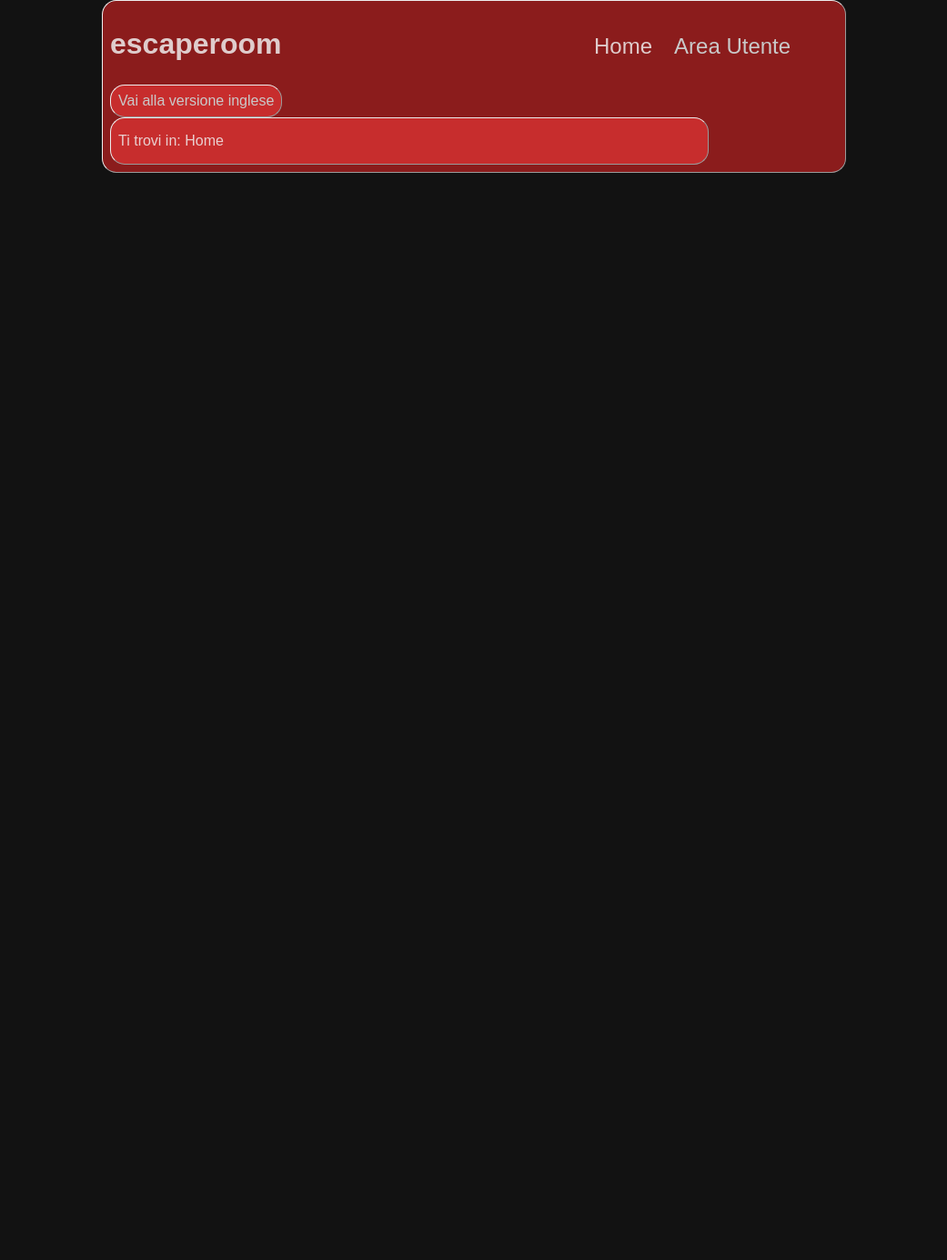
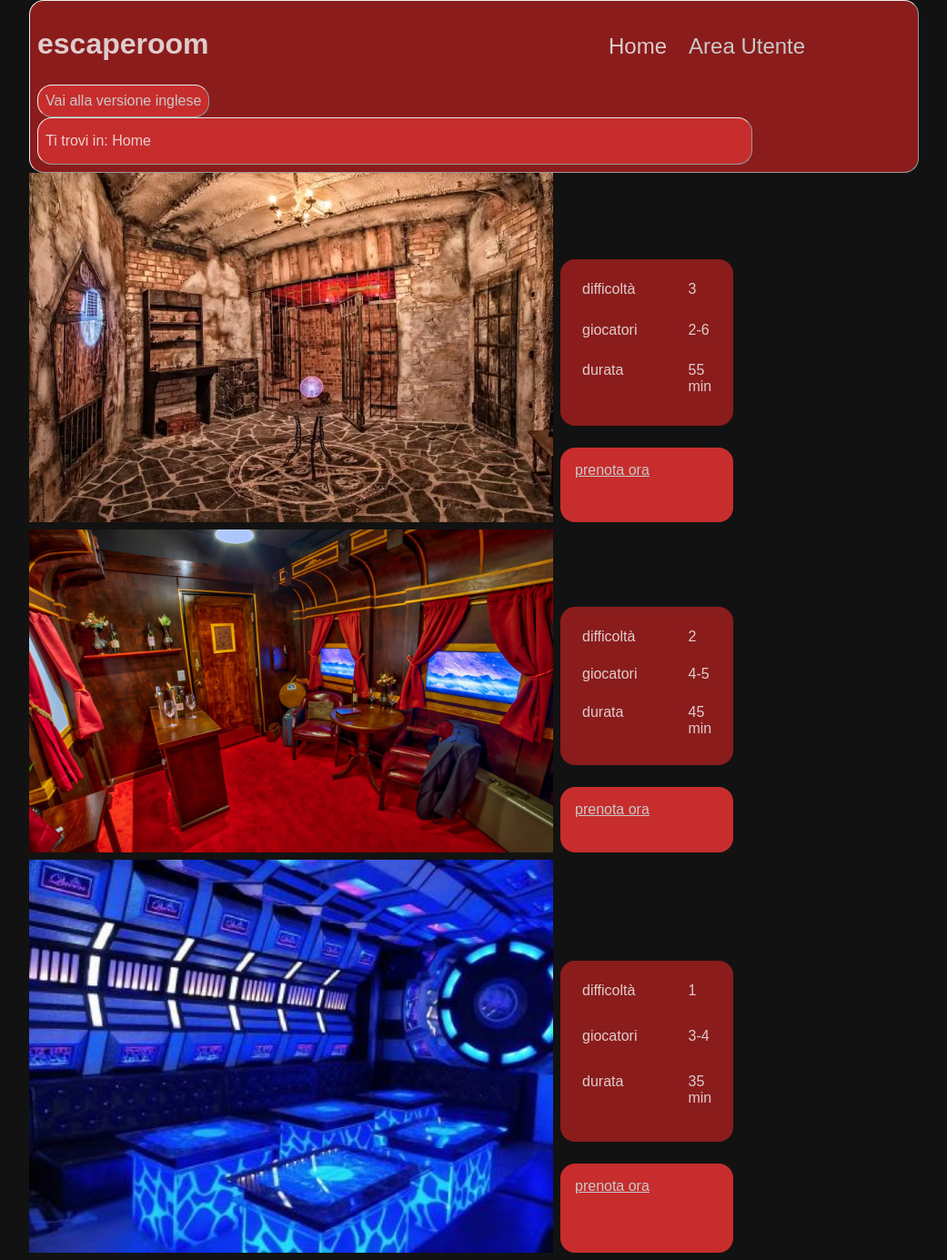
Before and after one commit to AiREdward/Tecnologie_WEB, a PHP site: page / in a window 1280 px wide. Shown: the whole page at 91% size, without its empty margins (128-1169 px from the left). Before the commit the page ends 190 px from the top, so only its background shows below. Run offline with PHP 8.4, Linux system fonts and the light colour scheme.

Commit message:
homepage semicompleta layout necessita di revisione severa

```diff
--- a/css/style.css
+++ b/css/style.css
@@ -111,11 +111,42 @@
     display: flex;
     flex-direction: column;
 }
+
+.home_room{
+    display: flex;
+    flex-direction: column;
+}
+.recap{
+    background-color: var(--theme-color);
+    border-radius: 1rem;
+    padding: 1rem;
+    display: grid;
+    grid-template-columns: auto auto;
+    width: min-content;
+}
+.recap dt{
+    grid-column: 1;
+    padding: 0.5rem;
+}
+.recap dd{
+    grid-column: 2;
+    padding: 0.5rem;
+}
+.prenotazione_rapida{
+    background-color: var(--higligt-color);
+    border-radius: 1rem;
+    padding: 1rem;
+}
+.room_photo{
+    width: 100%;
+}
+.ambientazione{
+}
 @media screen and (min-width:50em){
 
 /*modifiche css per desktop*/
     body{
-        max-width: 50em;
+        max-width: 60em;
         margin:0 auto;
     }
     header{
@@ -149,4 +180,25 @@
         grid-column: 3;*/
     }
     .largeform{display: flex; flex-direction: row;}
+    .home_room{
+        display: grid;
+        grid-template-columns: 60% auto 20%;
+        grid-template-rows: auto auto auto auto;
+        grid-template-areas: "img title   setting"
+                             "img recap   setting"
+                             "img prenota setting";
+        gap: 0.5rem;
+    }
+    .titolostanza{
+        grid-area: title;
+    }
+    .recap{
+        grid-area: recap;
+    }
+    .room_photo{
+        grid-area: img;
+    }
+    .ambientazione{
+        grid-area: setting;
+    }
 }
--- a/index.php
+++ b/index.php
@@ -1,7 +1,7 @@
 <?php
     require_once "utilities/HeadPagina.php";
 	require_once "utilities/HeaderPagina.php";
-    $hometext=GetTesti("home");
+    $roomstext=GetTesti("rooms");
 ?>
 <!DOCTYPE html>
 <html lang="<?php echo $_SESSION["lang"] ?>">
@@ -12,7 +12,40 @@
 
     <?php echo genera_header("home"); ?>
 
-    <div id="content"></div>
-
+    <div id="content">
+        <section id="stanza1" class="home_room">
+            <h2 class="titolostanza"></h2>
+            <dl class="recap">
+                <dt><?php echo $roomstext["difficolta"]?></dt><dd>3</dd>
+                <dt><?php echo $roomstext["partecipanti"]?></dt><dd>2-6</dd>
+                <dt><?php echo $roomstext["durata"]?></dt><dd>55 min</dd>
+            </dl>
+            <img class="room_photo" src="./images/room1.webp" alt="<?php echo $roomstext["room1_img_alt"]?>">
+            <p class="ambientazione"><?php echo $roomstext["room1_ambientazione"]?></p>
+            <a class="prenotazione_rapida" href="prenota.php?room=1"><?php echo $roomstext["pulsante_prenota"]?></a>
+        </section>
+        <section id="stanza2" class="home_room">
+            <h2 class="titolostanza"></h2>
+            <dl class="recap">
+                <dt><?php echo $roomstext["difficolta"]?></dt><dd>2</dd>
+                <dt><?php echo $roomstext["partecipanti"]?></dt><dd>4-5</dd>
+                <dt><?php echo $roomstext["durata"]?></dt><dd>45 min</dd>
+            </dl>
+            <img  class="room_photo" src="./images/room2.webp" alt="<?php echo $roomstext["room2_img_alt"]?>">
+            <p class="ambientazione"><?php echo $roomstext["room2_ambientazione"]?></p>
+            <a class="prenotazione_rapida" href="prenota.php?room=1"><?php echo $roomstext["pulsante_prenota"]?></a>
+        </section>
+        <section id="stanza3" class="home_room">
+            <h2 class="titolostanza"></h2>
+            <dl class="recap">
+                <dt><?php echo $roomstext["difficolta"]?></dt><dd>1</dd>
+                <dt><?php echo $roomstext["partecipanti"]?></dt><dd>3-4</dd>
+                <dt><?php echo $roomstext["durata"]?></dt><dd>35 min</dd>
+            </dl>
+            <img class="room_photo" src="./images/room3.jpg" alt="<?php echo $roomstext["room3_img_alt"]?>">
+            <p class="ambientazione"><?php echo $roomstext["room3_ambientazione"]?></p>
+            <a class="prenotazione_rapida" href="prenota.php?room=1"><?php echo $roomstext["pulsante_prenota"]?></a>
+        </section>
+    </div>
 </body>
 </html>
--- a/utilities/InputCleaner.php
+++ b/utilities/InputCleaner.php
@@ -1,10 +1,8 @@
 <?php
 function Clean($raw_in){
-    //TO DO clean
-    return $raw_in;
+    return htmlentities(trim($raw_in));
 }
 function Check($raw_in,$regex){
-    //TO DO check
-    return true;
+    return preg_match($regex, $raw_in);
 }
 ?>
--- a/utilities/ManagerLocalizzazione.php
+++ b/utilities/ManagerLocalizzazione.php
@@ -26,7 +26,6 @@
         $_SESSION["lang"]="en";
         $lang="en";
     }
-
     switch($blocco) {
         case "header":
             require_once("localizzazioni/".$lang."/headertext.php");
@@ -34,6 +33,12 @@
         case "login":
             require_once("localizzazioni/".$lang."/logintext.php");
             return GetLoginText();
+        case "home":
+            require_once("localizzazioni/".$lang."/hometext.php");
+            return GetHomeText();
+        case "rooms":
+            require_once("localizzazioni/".$lang."/roomstext.php");
+            return GetroomsText();
         default:
             return null;
     }
--- /dev/null
+++ b/utilities/localizzazioni/it/roomstext.php
@@ -0,0 +1,16 @@
+<?php
+function GetroomsText() : array {
+    $rooms=[];
+    $rooms["difficolta"]="difficoltà";
+    $rooms["pulsante_prenota"]="prenota ora";
+    $rooms["partecipanti"]="giocatori";
+    $rooms["durata"]="durata";
+    $rooms["room1_img_alt"]="";
+    $rooms["room2_img_alt"]="";
+    $rooms["room3_img_alt"]="";
+    $rooms["room1_ambientazione"]="";
+    $rooms["room2_ambientazione"]="";
+    $rooms["room3_ambientazione"]="";
+    return $rooms;
+}
+?>
```
Also changed, not shown: enigma/EnigmaDB.sql (+7 -1 lines), utilities/localizzazioni/en/roomstext.php (added, +16 -0 lines), area_utente.php (added), images/room1.webp (added), images/room2.webp (added), images/room3.jpg (added).
